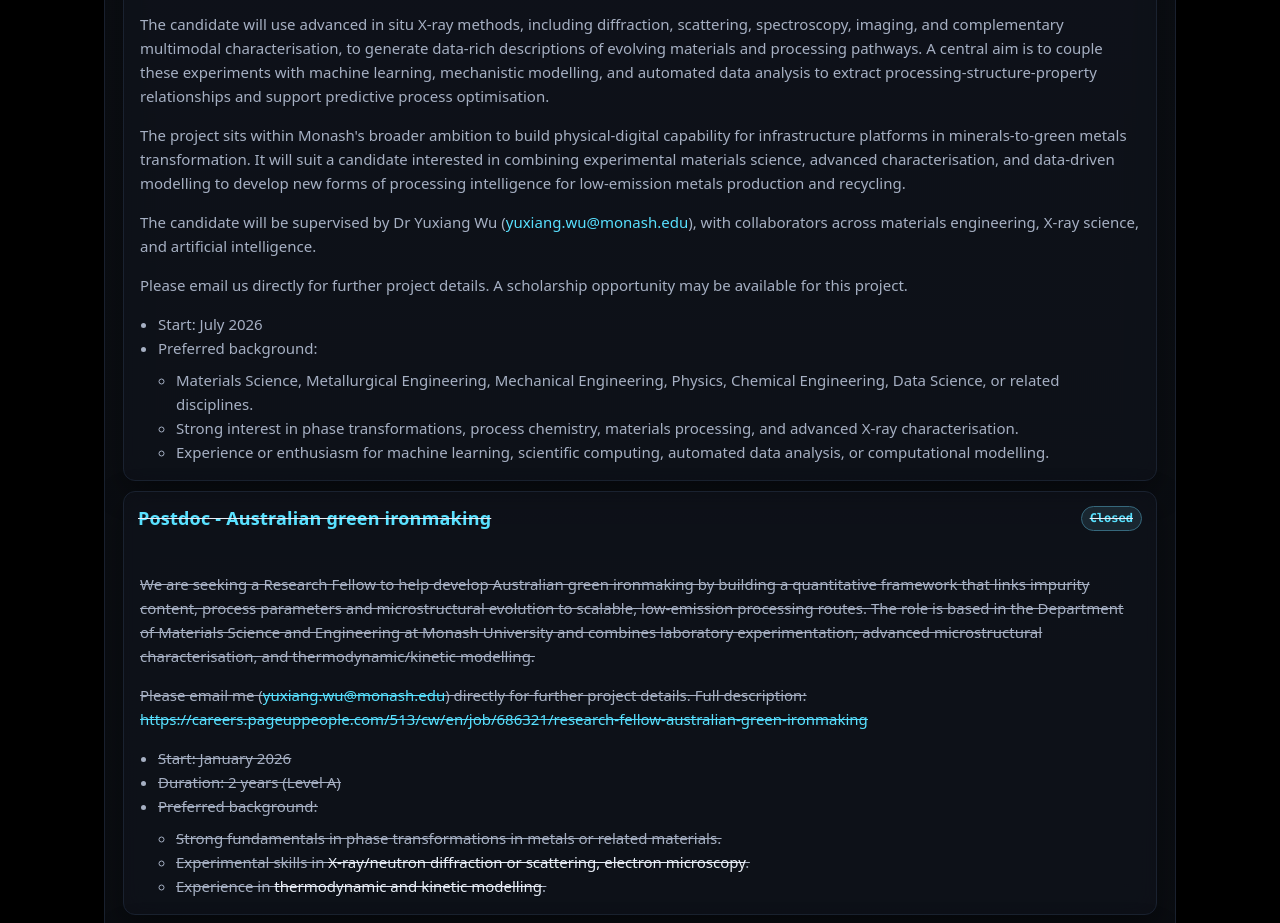
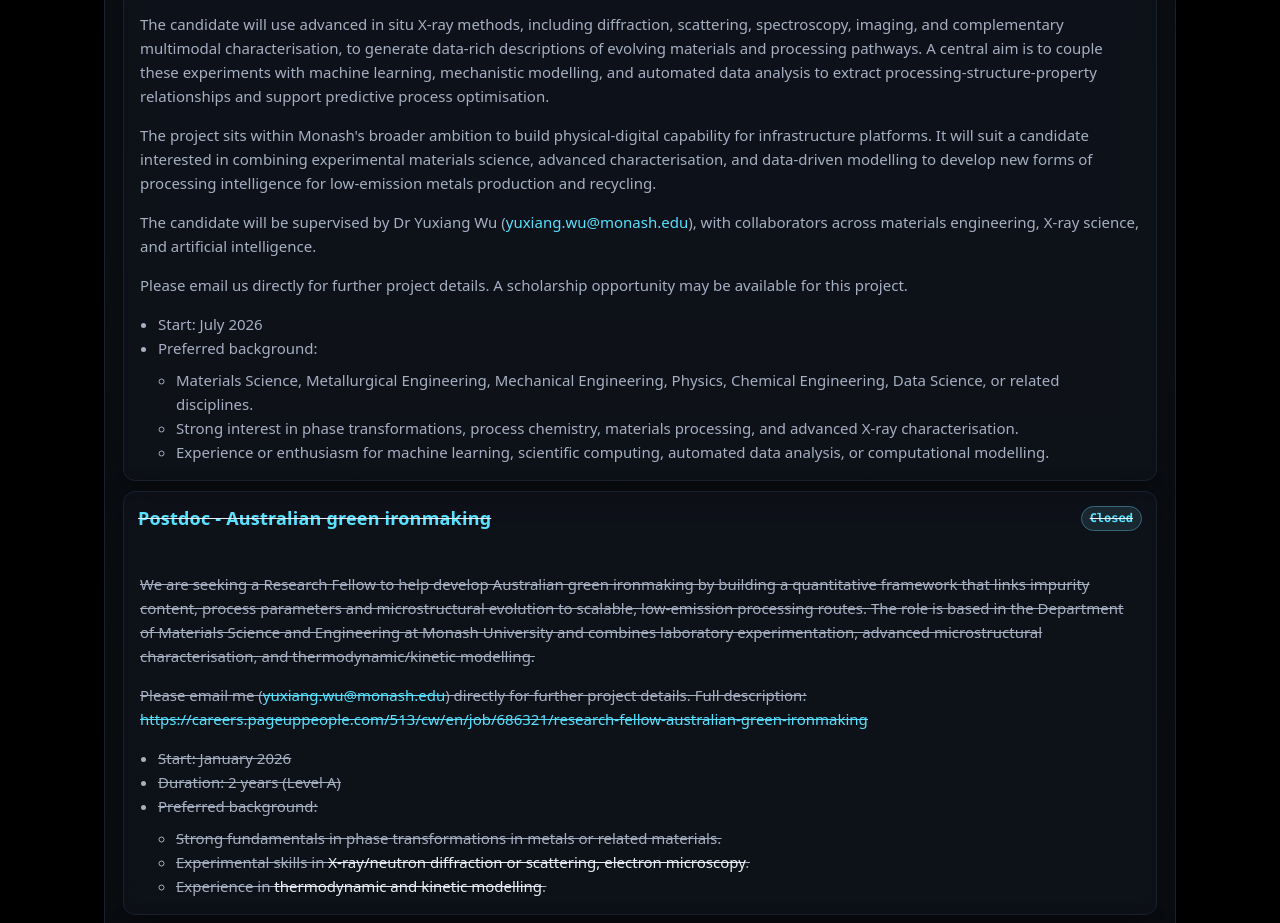
Before and after one commit to yuxiang-wu-lab/home, a plain HTML site: page index.html in a window 1280 px wide. Shown: the part 1174-2097 px from the top of the page. Drawn offline with Linux system fonts and the light colour scheme.

Commit message:
Refine processing intelligence opening wording

```diff
--- a/index.html
+++ b/index.html
@@ -632,11 +632,10 @@
                       </p>
                       <p>
                         The project sits within Monash's broader ambition to build physical-digital
-                        capability for infrastructure platforms in minerals-to-green metals
-                        transformation. It will suit a candidate interested in combining experimental
-                        materials science, advanced characterisation, and data-driven modelling to
-                        develop new forms of processing intelligence for low-emission metals
-                        production and recycling.
+                        capability for infrastructure platforms. It will suit a candidate interested
+                        in combining experimental materials science, advanced characterisation, and
+                        data-driven modelling to develop new forms of processing intelligence for
+                        low-emission metals production and recycling.
                       </p>
                       <p>
                         The candidate will be supervised by Dr Yuxiang Wu
```
